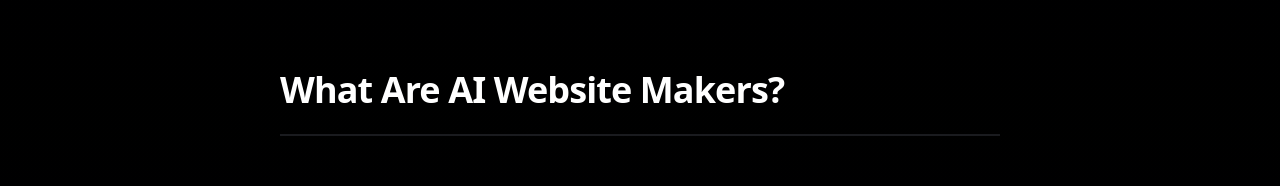
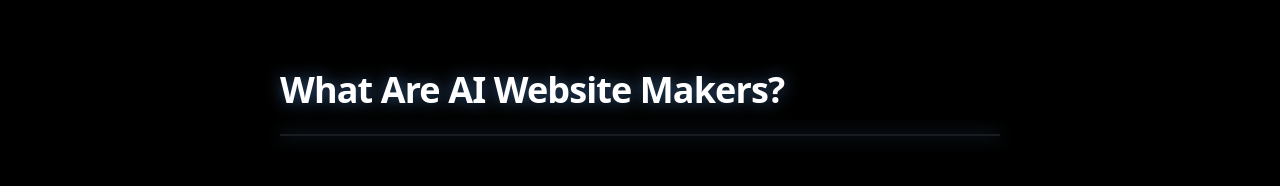
Before and after one commit to hseinsb/Mysite, a Next.js app: page /blog/ai-website-maker-vs-custom-development in a window 1280 px wide. Shown: the part 766-952 px from the top of the page. Built offline with nearby package versions, Linux system fonts and the light colour scheme; no server answers.

Commit message:
Add blue drop-shadow contour to blog post emojis for consistent styling

```diff
--- a/src/app/blog/[slug]/page.tsx
+++ b/src/app/blog/[slug]/page.tsx
@@ -738,11 +738,13 @@ export default async function BlogPost({ params }: { params: Promise<{ slug: str
               [&>h2]:text-white [&>h2]:text-4xl [&>h2]:font-bold [&>h2]:mt-24 [&>h2]:mb-12
               [&>h2]:pb-6 [&>h2]:border-b-2 [&>h2]:border-gradient-to-r [&>h2]:border-blue-500/30
               [&>h2]:tracking-tight [&>h2]:scroll-mt-24
+              [&>h2]:drop-shadow-[0_0_8px_rgba(96,165,250,0.5)]
 
               [&>h3]:text-white [&>h3]:text-2xl [&>h3]:font-bold [&>h3]:mt-16 [&>h3]:mb-8
               [&>h3]:pb-4 [&>h3]:border-b [&>h3]:border-gray-800/50 [&>h3]:scroll-mt-24
               [&>h3]:bg-gradient-to-r [&>h3]:from-blue-500/5 [&>h3]:to-transparent
               [&>h3]:pl-6 [&>h3]:py-4 [&>h3]:rounded-lg [&>h3]:-ml-6
+              [&>h3]:drop-shadow-[0_0_6px_rgba(96,165,250,0.4)]
 
               [&>ul]:my-10 [&>ul]:space-y-5 [&>ul]:bg-gray-900/40 [&>ul]:border [&>ul]:border-gray-800/50
               [&>ul]:rounded-2xl [&>ul]:p-8 [&>ul]:backdrop-blur-sm
```
